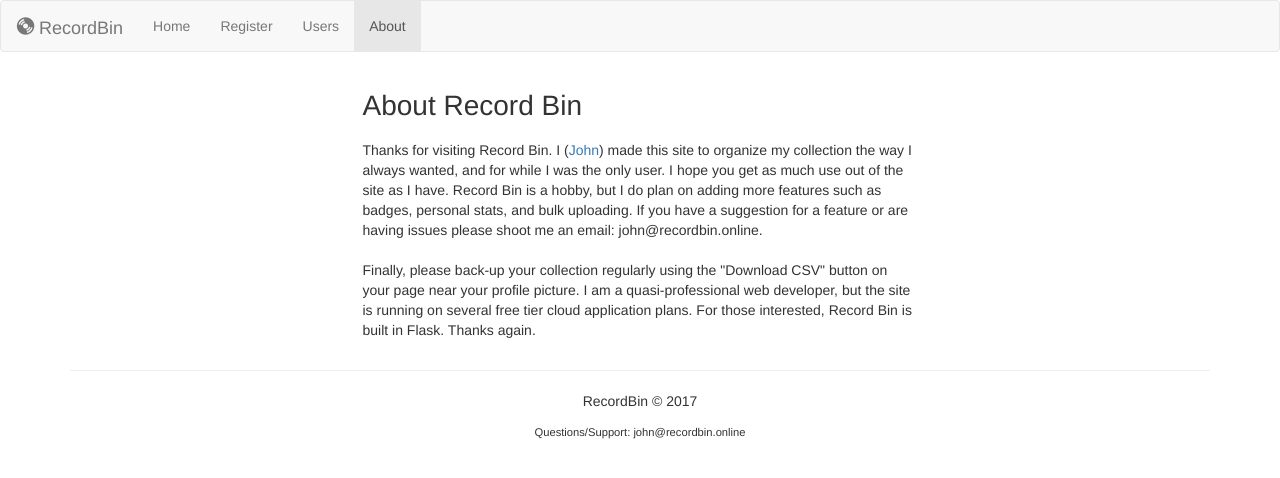
After one commit to johndavidsimmons/recordbin, a Flask app: page /about in a window 1280 px wide. The commit adds this page. Shown: the top 478 px of the page. Run offline with Flask 2, Linux system fonts and the light colour scheme; some libraries are stand-ins or nearby versions.

Commit message:
about page

```diff
--- a/app/auth/forms.py
+++ b/app/auth/forms.py
@@ -7,7 +7,7 @@ from ..models import User
 forbidden_usernames = [
 	"users", "login", "register",
 	"home", "index", "/", "edit-profile",
-	"auth", "auth/", "edit-profile/"]
+	"auth", "auth/", "edit-profile/", "about"]
 
 
 class LoginForm(Form):
@@ -26,7 +26,7 @@ class RegistrationForm(Form):
 
 	username = StringField('Username', validators=[
 		Required(message="Username is required"),
-		Length(min=3, message="Usernames must be at least 3 characters"),
+		Length(min=3, max=63, message="Usernames must be between 3-64 characters"),
 		Regexp(
 			'^[A-Za-z0-9]', 0,
 			'Usernames can only contain letters and numbers'
@@ -36,12 +36,13 @@ class RegistrationForm(Form):
 			message="Please choose a different username")])
 
 	email = StringField('Email', validators=[
-		Required(message="Email is required"), Length(1, 64),
+		Required(message="Email is required"),
+		Length(1, 63, message="Email addresses must be between 3-64 characters"),
 		Email(message="Invalid email address")])
 
 	password = PasswordField('Password', validators=[
 		Required(message="Password is required"),
-		Length(min=8, message="Passwords must be at least 8 characters"),
+		Length(min=8, max=64, message="Passwords must be between 8-64 characters"),
 		EqualTo('password2', message='Passwords must match.')])
 
 	password2 = PasswordField('Confirm password', validators=[
--- a/app/main/views.py
+++ b/app/main/views.py
@@ -20,6 +20,9 @@ def all_users():
 	all_users = sorted(User.query.all(), key=lambda x: x.username.lower())
 	return render_template('users.html', all_users=all_users)
 
+@main.route('/about', methods=['GET', 'POST'])
+def about():
+	return render_template('about.html')
 
 @main.route('/shutdown')
 def server_shutdown():
--- /dev/null
+++ b/app/templates/about.html
@@ -0,0 +1,21 @@
+{% extends "/extend/_base.html" %}
+
+{% block title %}
+	{{super()}}
+	About
+{% endblock %}
+
+
+{% block page_content %}
+
+	<div class="row">
+		<div class="col-sm-6 col-sm-offset-3">
+			<h1>About Record Bin</h1>
+			<p>Thanks for visiting Record Bin. I (<a href="http://recordbin.online/john" target="_blank">John</a>) made this site to organize my collection the way I always wanted, and for while I was the only user. I hope you get as much use out of the site as I have. Record Bin is a hobby, but I do plan on adding more features such as badges, personal stats, and bulk uploading. If you have a suggestion for a feature or are having issues please shoot me an email: john@recordbin.online.
+			<br>
+			<br>
+			Finally, please back-up your collection regularly using the "Download CSV" button on your  page near your profile picture. I am a quasi-professional web developer, but the site is running on several free tier cloud application plans. For those interested, Record Bin is built in Flask. Thanks again.
+		</p>
+		</div>
+	</div>
+{% endblock %}
--- a/app/templates/extend/_base.html
+++ b/app/templates/extend/_base.html
@@ -60,13 +60,5 @@
             </footer>
         </div>
     {% endblock %}
-
-<script src="/static/js/my_cloudinary.js"></script>
-<script>
-    $(document).on('click', '[data-toggle="lightbox"]', function(event) {
-        event.preventDefault();
-        $(this).ekkoLightbox();
-    });
-</script>
 </body>
 </html>
--- a/app/templates/include/_nav.html
+++ b/app/templates/include/_nav.html
@@ -29,6 +29,9 @@
         <li{% if request.path =='/users' %} class="active" {% endif %}>
             <a href="{{ url_for('main.all_users') }}">Users</a>
         </li>
+        <li{% if request.path =='/about' %} class="active" {% endif %}>
+            <a href="{{ url_for('main.about') }}">About</a>
+        </li>
       </ul>
       {% if current_user.is_authenticated %}
           <ul class="nav navbar-nav navbar-right">
```
Also changed, not shown: app/templates/user.html (+7 -0 lines).
